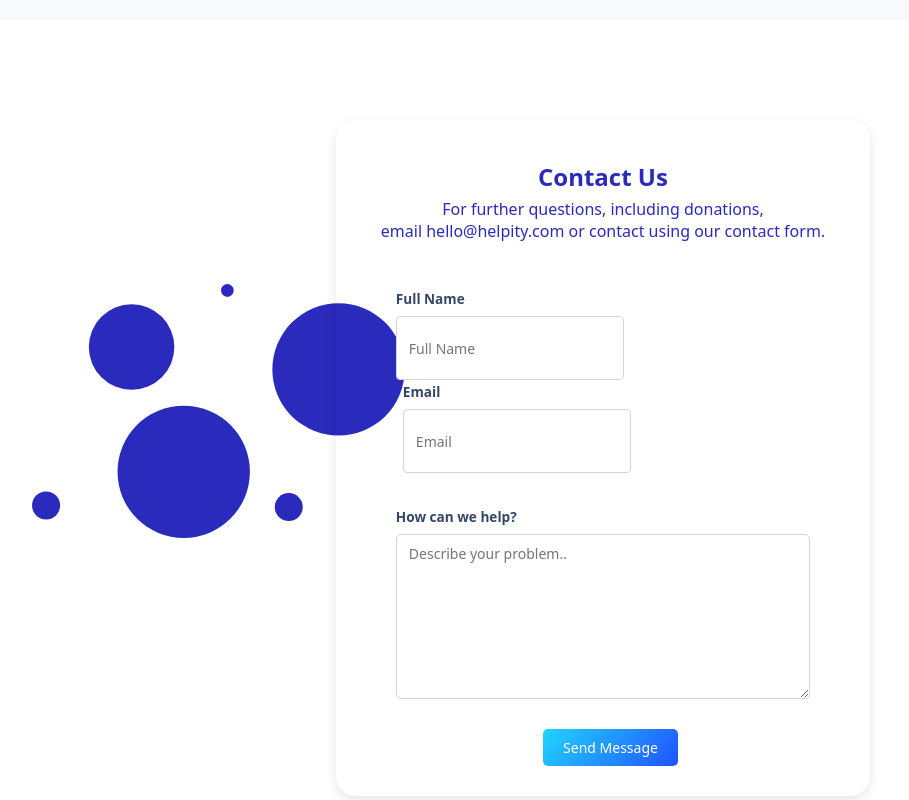
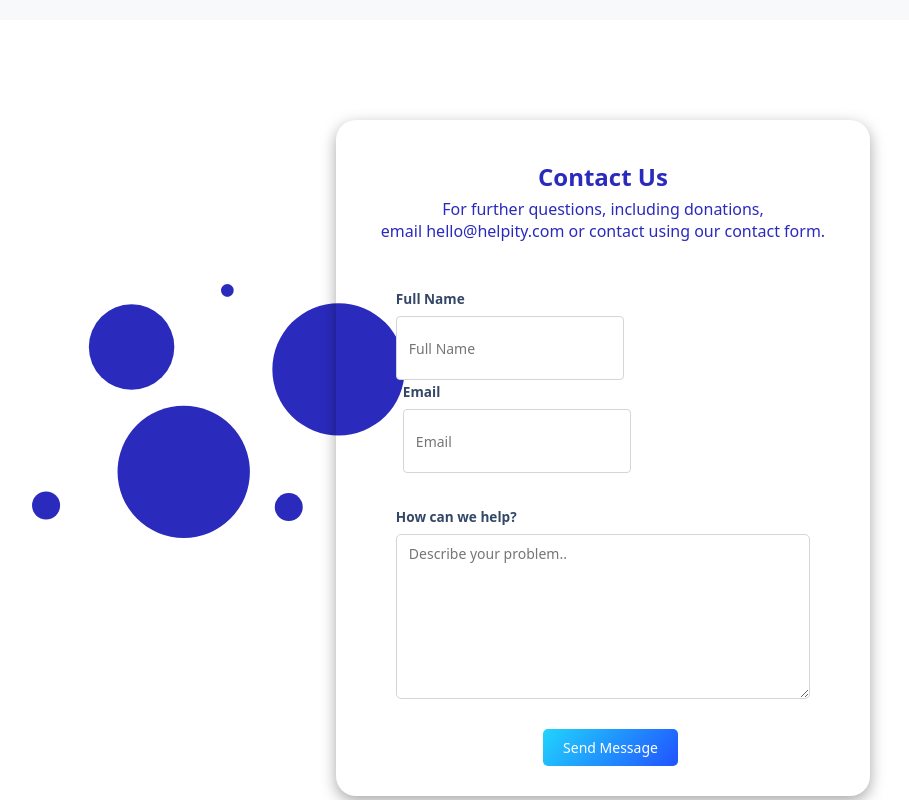
Before and after one commit to Emiderex/Helpity, a plain HTML site: page index.html in a window 1280 px wide. Shown: the part 2840-3640 px from the top of the page, without its empty margins (37-946 px from the left). Drawn offline with Linux system fonts and the light colour scheme.

Commit message:
Modification

```diff
--- a/style.css
+++ b/style.css
@@ -298,7 +298,7 @@ span img {
 .cont_message {
     padding: 30px;
     border-radius: 20px;
-    box-shadow: rgba(0, 0, 0, 0.1) 0px 4px 12px;
+    box-shadow: rgba(0, 0, 0, 0.35) 0px 5px 15px;
 }
 
 .contact_head {
```
